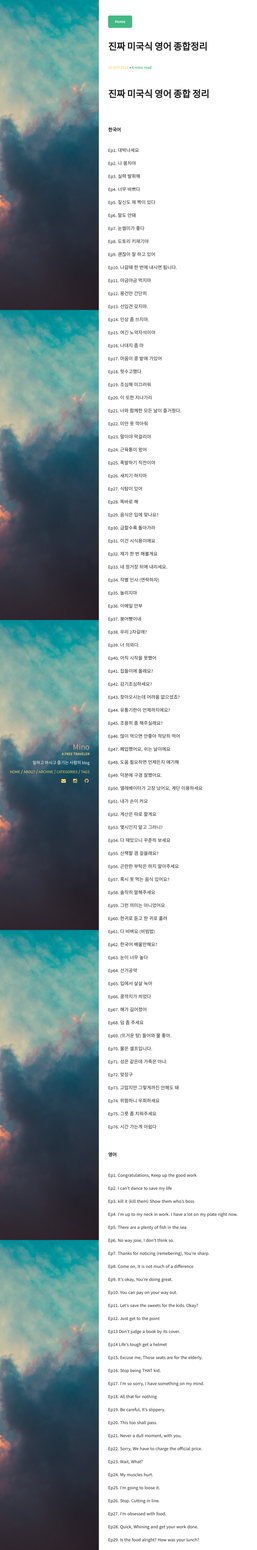
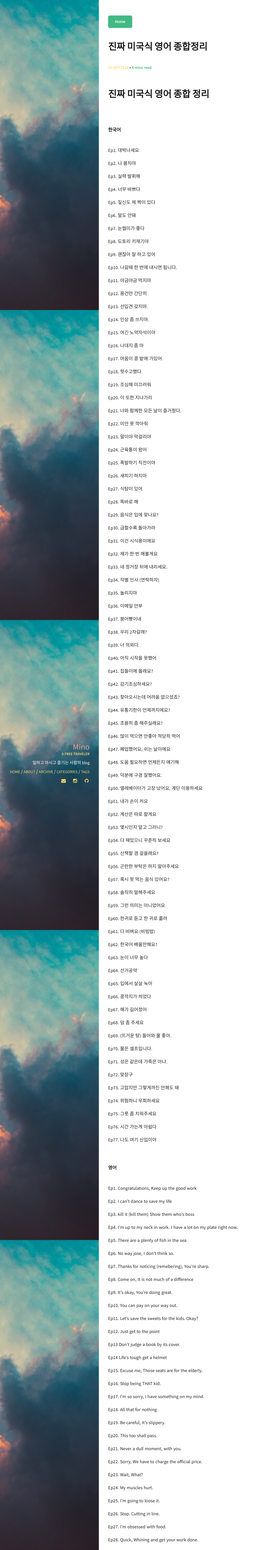
Before and after one commit to minoblog/minoblog.github.io, a Jekyll site: the page built from _posts/2018-09-26-Podcast-English-Total.md, in a window 1280 px wide. Shown: the whole page at 31% size, without its empty margins (0-832 px from the left). Built offline with Jekyll 4.4.1, drawn with Linux system fonts in a browser that asks for light colours.

Commit message:
Update and rename 2018-09-20-Podcast-English-Total.md to 2018-09-26-Podcast-English-Total.md

```diff
--- a/_posts/2018-09-20-Podcast-English-Total.md
+++ b/_posts/2018-09-26-Podcast-English-Total.md
@@ -166,6 +166,8 @@ Ep75. 그릇 좀 치워주세요
 
 Ep76. 시간 가는게 아쉽다
 
+Ep77. 나도 여기 신입이야
+
 
 <br>
 <br>
@@ -326,3 +328,5 @@ Ep74. It's dangerous, you have to go another way.
 Ep75. Could you take this away, please?
 
 Ep76. Ah Man, Time flies.
+
+Ep77. I don't know, I'm new here too.
```
